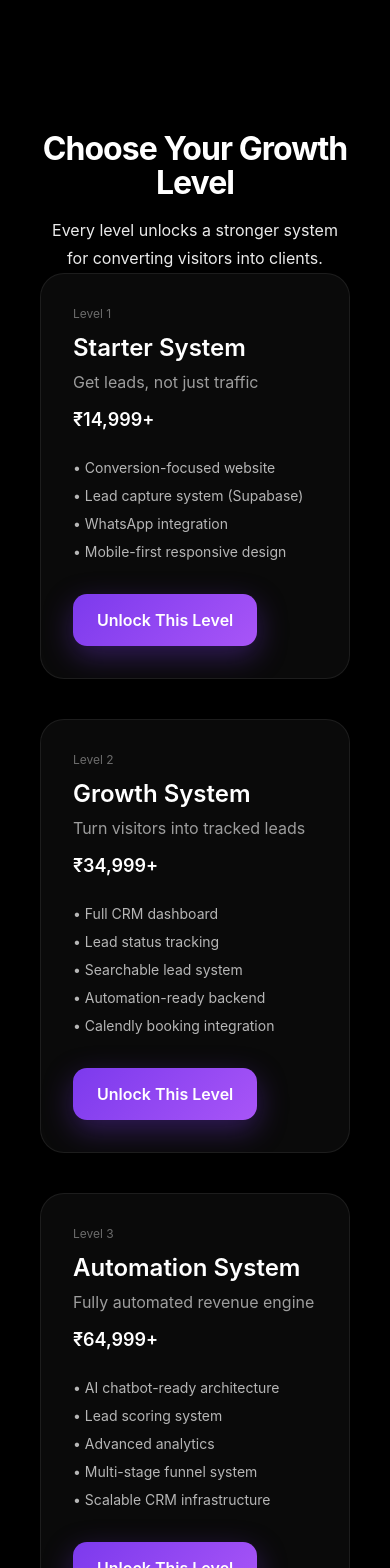
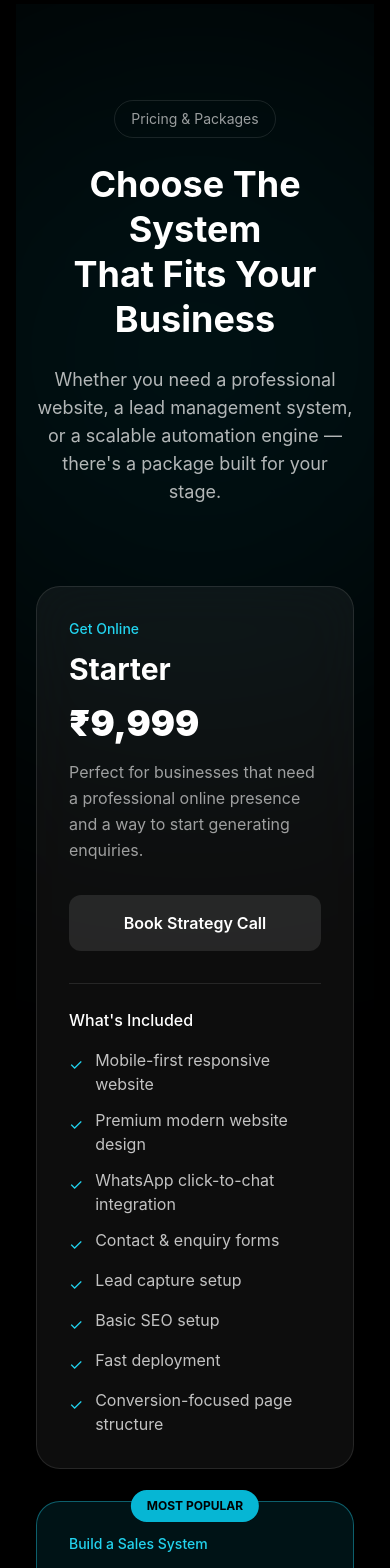
Before and after one commit to dipar2848-byte/Vanta-works-v2, a React (Vite) app: page / in a window 390 px wide. Shown: the part 4440-6008 px from the top of the page. Built offline with nearby package versions, Linux system fonts and the light colour scheme; no server answers.

Commit message:
Update Pricing.jsx

```diff
--- a/src/components/sections/Pricing.jsx
+++ b/src/components/sections/Pricing.jsx
@@ -2,96 +2,141 @@ import { motion } from "framer-motion";
 
 const plans = [
   {
-    name: "Starter System",
-    price: "₹14,999+",
-    subtitle: "Get leads, not just traffic",
-    message: "Hi! I'm interested in the Starter System (₹14,999+).",
+    name: "Starter",
+    outcome: "Get Online",
+    price: "₹9,999",
+    description:
+      "Perfect for businesses that need a professional online presence and a way to start generating enquiries.",
+    message: "Hi! I'm interested in the Starter Package (₹9,999).",
     features: [
-      "Conversion-focused website",
-      "Lead capture system (Supabase)",
-      "WhatsApp integration",
-      "Mobile-first responsive design"
-    ]
+      "Mobile-first responsive website",
+      "Premium modern website design",
+      "WhatsApp click-to-chat integration",
+      "Contact & enquiry forms",
+      "Lead capture setup",
+      "Basic SEO setup",
+      "Fast deployment",
+      "Conversion-focused page structure",
+    ],
   },
   {
-    name: "Growth System",
-    price: "₹34,999+",
-    subtitle: "Turn visitors into tracked leads",
-    message: "Hi! I want the Growth System (₹34,999+).",
+    name: "Growth",
+    outcome: "Build a Sales System",
+    price: "₹19,999",
+    popular: true,
+    description:
+      "Ideal for businesses that want to track leads, manage enquiries, and convert more prospects into customers.",
+    message: "Hi! I'm interested in the Growth Package (₹19,999).",
     features: [
-      "Full CRM dashboard",
+      "Everything in Starter",
+      "CRM dashboard",
+      "Lead database system",
       "Lead status tracking",
-      "Searchable lead system",
-      "Automation-ready backend",
-      "Calendly booking integration"
-    ]
+      "Search & filter leads",
+      "Automated lead notifications",
+      "Calendly booking integration",
+      "Strategy call funnel setup",
+    ],
   },
   {
-    name: "Automation System",
-    price: "₹64,999+",
-    subtitle: "Fully automated revenue engine",
-    message: "Hi! I want the Automation System (₹64,999+).",
+    name: "Automation",
+    outcome: "Automate Growth",
+    price: "₹34,999+",
+    description:
+      "Built for businesses ready to scale with automation, advanced workflows, and AI-ready infrastructure.",
+    message: "Hi! I'm interested in the Automation Package (₹34,999+).",
     features: [
-      "AI chatbot-ready architecture",
+      "Everything in Growth",
       "Lead scoring system",
-      "Advanced analytics",
+      "Follow-up automation architecture",
+      "AI-ready chatbot infrastructure",
+      "Workflow automation framework",
+      "Analytics framework",
+      "Scale-ready CRM architecture",
       "Multi-stage funnel system",
-      "Scalable CRM infrastructure"
-    ]
-  }
+    ],
+  },
+];
+
+const comparison = [
+  ["Professional Website", "✓", "✓", "✓"],
+  ["WhatsApp Integration", "✓", "✓", "✓"],
+  ["Lead Capture Forms", "✓", "✓", "✓"],
+  ["CRM Dashboard", "—", "✓", "✓"],
+  ["Lead Tracking", "—", "✓", "✓"],
+  ["Calendly Booking Funnel", "—", "✓", "✓"],
+  ["Lead Scoring", "—", "—", "✓"],
+  ["Workflow Automation", "—", "—", "✓"],
+  ["AI-Ready Infrastructure", "—", "—", "✓"],
 ];
 
 export default function Pricing() {
-  const phone = "91XXXXXXXXXX";
+  const phone = "91XXXXXXXXXX"; // Replace with your number
 
   return (
-    <section className="mood-pricing relative">
+    <section className="relative py-24 px-5 overflow-hidden">
 
-      <div className="container-text text-center mb-16">
-        <h2 className="text-h1">
-          Choose Your Growth Level
+      {/* Background Glow */}
+      <div className="absolute top-0 left-1/2 -translate-x-1/2 w-[700px] h-[700px] bg-cyan-500/10 blur-[160px] rounded-full pointer-events-none" />
+
+      {/* Header */}
+      <div className="max-w-4xl mx-auto text-center mb-20 relative z-10">
+
+        <div className="inline-flex px-4 py-2 rounded-full border border-white/10 text-white/60 text-sm mb-6">
+          Pricing & Packages
+        </div>
+
+        <h2 className="text-4xl md:text-6xl font-bold leading-tight">
+          Choose The System
+          <br />
+          That Fits Your Business
         </h2>
 
-        <p className="text-body mt-4 text-white/70">
-          Every level unlocks a stronger system for converting visitors into clients.
+        <p className="mt-6 text-white/70 text-lg max-w-2xl mx-auto">
+          Whether you need a professional website, a lead management system,
+          or a scalable automation engine — there's a package built for your stage.
         </p>
+
       </div>
 
-      {/* VERTICAL LADDER */}
-      <div className="flex flex-col gap-10 max-w-3xl mx-auto">
+      {/* Pricing Cards */}
+      <div className="max-w-7xl mx-auto grid lg:grid-cols-3 gap-8 relative z-10">
 
         {plans.map((plan, i) => (
           <motion.div
             key={plan.name}
-            initial={{ opacity: 0, y: 60 }}
+            initial={{ opacity: 0, y: 40 }}
             whileInView={{ opacity: 1, y: 0 }}
-            viewport={{ once: true, amount: 0.3 }}
-            transition={{ delay: i * 0.15 }}
-            className={`glass-card p-8 text-left relative overflow-hidden ${
-              i === 2 ? "border border-cyan-500/30" : ""
+            viewport={{ once: true }}
+            transition={{ delay: i * 0.12 }}
+            className={`relative rounded-3xl p-8 backdrop-blur-xl border ${
+              plan.popular
+                ? "border-cyan-400/40 bg-cyan-500/10 lg:scale-105"
+                : "border-white/10 bg-white/5"
             }`}
           >
 
-            {/* LEVEL BADGE */}
-            <div className="text-xs text-white/40 mb-2">
-              Level {i + 1}
+            {plan.popular && (
+              <div className="absolute -top-3 left-1/2 -translate-x-1/2 px-4 py-2 rounded-full bg-cyan-500 text-black text-xs font-bold">
+                MOST POPULAR
+              </div>
+            )}
+
+            <div className="text-cyan-400 text-sm font-medium mb-3">
+              {plan.outcome}
             </div>
 
-            <h3 className="text-h2">{plan.name}</h3>
+            <h3 className="text-3xl font-bold">
+              {plan.name}
+            </h3>
 
-            <p className="text-white/60 mt-1">
-              {plan.subtitle}
+            <div className="mt-4 text-4xl font-black">
+              {plan.price}
+            </div>
+
+            <p className="text-white/60 mt-4 leading-relaxed">
+              {plan.description}
             </p>
-
-            <p className="text-lg font-semibold mt-3 text-white">
-              {plan.price}
-            </p>
-
-            <ul className="mt-6 space-y-2 text-sm text-white/70">
-              {plan.features.map((f, idx) => (
-                <li key={idx}>• {f}</li>
-              ))}
-            </ul>
 
             <a
               href={`https://wa.me/${phone}?text=${encodeURIComponent(
@@ -99,15 +144,117 @@ export default function Pricing() {
               )}`}
               target="_blank"
               rel="noreferrer"
-              className="btn btn-primary mt-8 inline-flex"
+              className={`mt-8 w-full flex justify-center items-center py-4 rounded-xl font-semibold transition ${
+                plan.popular
+                  ? "bg-cyan-500 text-black hover:scale-[1.02]"
+                  : "bg-white/10 text-white hover:bg-white/15"
+              }`}
             >
-              Unlock This Level
+              Book Strategy Call
             </a>
+
+            <div className="mt-8 border-t border-white/10 pt-6">
+              <div className="text-white font-medium mb-4">
+                What's Included
+              </div>
+
+              <ul className="space-y-3 text-white/75">
+                {plan.features.map((feature) => (
+                  <li
+                    key={feature}
+                    className="flex items-start gap-3"
+                  >
+                    <span className="text-cyan-400 mt-1">
+                      ✓
+                    </span>
+
+                    <span>
+                      {feature}
+                    </span>
+                  </li>
+                ))}
+              </ul>
+            </div>
 
           </motion.div>
         ))}
+      </div>
+
+      {/* Comparison Table */}
+      <div className="max-w-6xl mx-auto mt-24 relative z-10">
+
+        <h3 className="text-3xl font-bold text-center mb-10">
+          Compare Packages
+        </h3>
+
+        <div className="overflow-x-auto rounded-3xl border border-white/10 bg-white/5 backdrop-blur-xl">
+
+          <table className="w-full min-w-[700px]">
+
+            <thead>
+              <tr className="border-b border-white/10">
+                <th className="text-left p-5">Feature</th>
+                <th className="p-5">Starter</th>
+                <th className="p-5">Growth</th>
+                <th className="p-5">Automation</th>
+              </tr>
+            </thead>
+
+            <tbody>
+              {comparison.map((row) => (
+                <tr
+                  key={row[0]}
+                  className="border-b border-white/5"
+                >
+                  <td className="p-5 text-white/80">
+                    {row[0]}
+                  </td>
+
+                  <td className="text-center p-5">
+                    {row[1]}
+                  </td>
+
+                  <td className="text-center p-5">
+                    {row[2]}
+                  </td>
+
+                  <td className="text-center p-5">
+                    {row[3]}
+                  </td>
+                </tr>
+              ))}
+            </tbody>
+
+          </table>
+
+        </div>
+      </div>
+
+      {/* Bottom CTA */}
+      <div className="max-w-3xl mx-auto text-center mt-20 relative z-10">
+
+        <h3 className="text-3xl font-bold">
+          Not Sure Which Package Fits?
+        </h3>
+
+        <p className="text-white/60 mt-4">
+          Book a free strategy call and we'll recommend the best system
+          for your business goals and budget.
+        </p>
+
+        <a
+          href={`https://wa.me/${phone}?text=${encodeURIComponent(
+            "Hi! I'd like a free strategy call."
+          )}`}
+          target="_blank"
+          rel="noreferrer"
+          className="inline-flex mt-8 px-8 py-4 rounded-xl bg-cyan-500 text-black font-semibold hover:scale-105 transition"
+        >
+          Book Free Strategy Call
+        </a>
 
       </div>
+
     </section>
   );
 }
```
